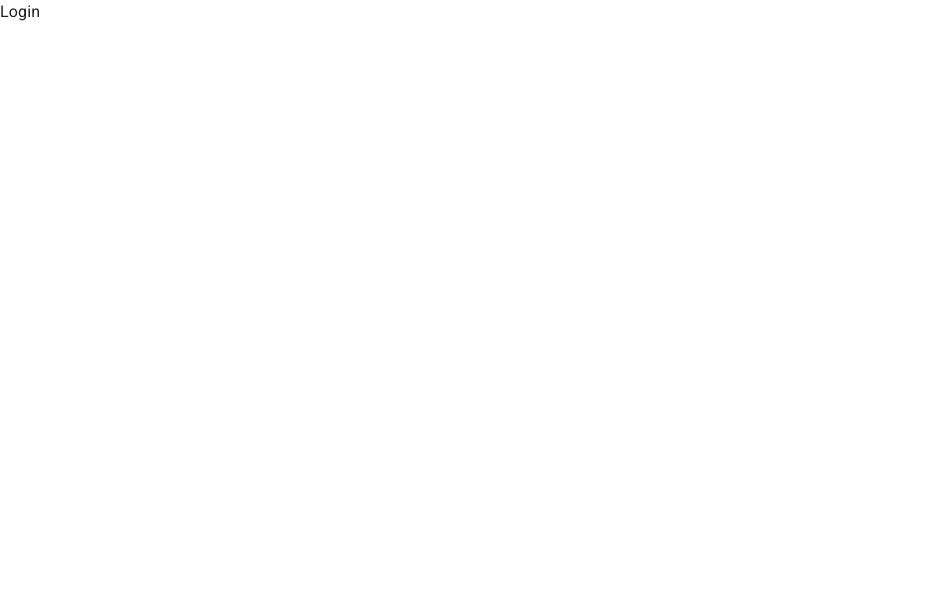
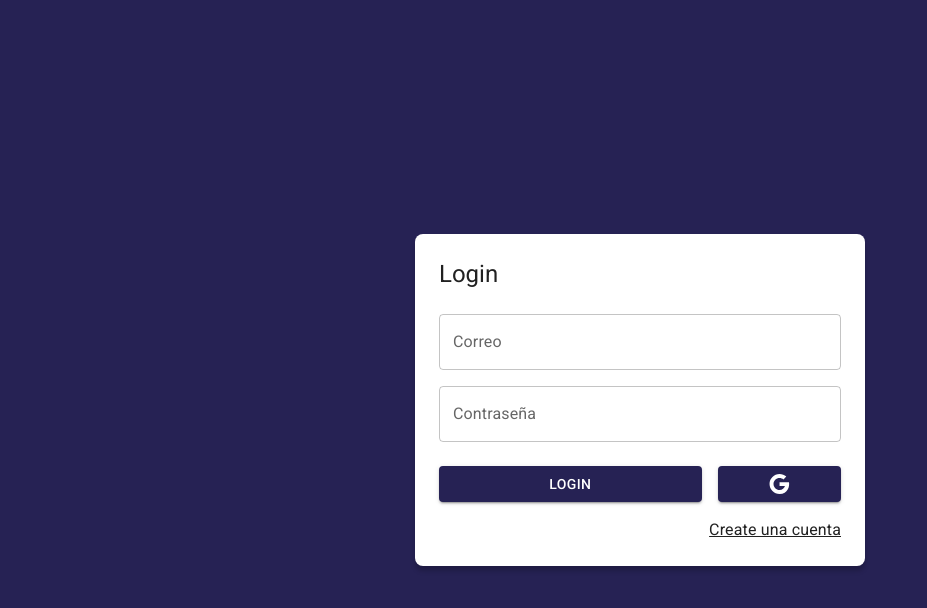
Before and after one commit to NachoBasilio/journal-app, a React (Vite) app: page /auth/login in a window 1280 px wide. Shown: the top 608 px of the page, without its empty margins (0-927 px from the left). Built offline with nearby package versions, Linux system fonts and the light colour scheme.

Commit message:
Terminado el login y register

```diff
--- /dev/null
+++ b/src/auth/layout/AuthLayout.jsx
@@ -0,0 +1,48 @@
+import { Grid, Typography } from "@mui/material";
+import PropTypes from 'prop-types';
+
+export default function AuthLayout({children, titulo = ""}) {
+  return (
+    <Grid
+    container
+    spacing={0}
+    direction="column"
+    alignItems="center"
+    justifyContent="center"
+    sx={
+      {
+        minHeight: '100vh',
+        backgroundColor: 'primary.main',
+        padding: 4
+
+
+      }
+    }
+    >
+        <Grid item
+        className="box-shadow"
+        xs={3}
+        sx={{
+            width:{md: 450},
+            backgroundColor: 'white',
+            padding: 3,
+            borderRadius: 2
+        }}
+    >
+        <Typography variant="h5"
+            sx={{
+            mb: 1
+            }}
+        >
+        {titulo}
+        </Typography>
+            {children}
+        </Grid>
+    </Grid>
+  )
+}
+
+AuthLayout.propTypes = {
+    children: PropTypes.node.isRequired,
+    titulo: PropTypes.string
+}
--- a/src/auth/pages/Login.jsx
+++ b/src/auth/pages/Login.jsx
@@ -1,5 +1,58 @@
+import {Link as RouterLink } from "react-router-dom";
+import { Google } from "@mui/icons-material";
+import { Grid, TextField, Button, Link } from "@mui/material";
+import AuthLayout from "../layout/AuthLayout";
+
+
 export default function Login() {
   return (
-    <div>Login</div>
+      <AuthLayout titulo="Login">
+        <form action="">
+          <Grid container
+          >
+            <Grid item xs={12} sx={{mt:2}}
+            >
+              <TextField
+                id=""
+                label="Correo"
+                type="email"
+                placeholder="Correo electronico"
+                fullWidth
+              />
+
+            </Grid>
+            <Grid item xs={12} sx={{mt:2}}
+            >
+              <TextField
+              id=""
+              label="Contraseña"
+              type="password"
+              placeholder="Contraseña"
+              fullWidth
+              />
+            </Grid>
+            <Grid container spacing={2} sx={{mb:2, mt:1}}>
+              <Grid item xs={12} sm={8} >
+                <Button variant="contained" fullWidth>
+                  Login
+                </Button>
+              </Grid>
+              <Grid item xs={12} sm={4}>
+                <Button variant="contained" fullWidth>
+                  <Google/>
+                </Button>
+              </Grid>
+            </Grid>
+              <Grid container direction="row" justifyContent="end">
+                <Link
+                component={RouterLink}
+                color="inherit"
+                to="/auth/register"
+                > Create una cuenta</Link>
+              </Grid>
+          </Grid>
+        </form>
+      </AuthLayout>
+
   )
 }
--- a/src/auth/pages/Registe.jsx
+++ b/src/auth/pages/Registe.jsx
@@ -1,6 +1,63 @@
+import {Link as RouterLink } from "react-router-dom";
+
+import { Grid, TextField, Button, Link } from "@mui/material";
+import AuthLayout from "../layout/AuthLayout";
+
 
 export default function Registe() {
   return (
-    <div>Registe</div>
+    <AuthLayout titulo="Registro">
+    <form action="">
+      <Grid container
+      >
+        <Grid item xs={12} sx={{mt:2}}
+        >
+          <TextField
+          id=""
+          label="Nombre"
+          type="text"
+          placeholder="Juan Perez"
+          fullWidth
+          />
+        </Grid>
+        <Grid item xs={12} sx={{mt:2}}
+        >
+          <TextField
+            id=""
+            label="Correo"
+            type="email"
+            placeholder="Correo electronico"
+            fullWidth
+          />
+
+        </Grid>
+        <Grid item xs={12} sx={{mt:2}}
+        >
+          <TextField
+          id=""
+          label="Contraseña"
+          type="password"
+          placeholder="Contraseña"
+          fullWidth
+          />
+        </Grid>
+        <Grid container spacing={2} sx={{mb:2, mt:1}}>
+          <Grid item xs={12} sm={12} >
+            <Button variant="contained" fullWidth>
+              Registrarme
+            </Button>
+          </Grid>
+
+        </Grid>
+          <Grid container direction="row" justifyContent="end">
+            <Link
+            component={RouterLink}
+            color="inherit"
+            to="/auth/login"
+            > ¿Ya tienes cuenta?</Link>
+          </Grid>
+      </Grid>
+    </form>
+  </AuthLayout>
   )
 }
--- a/src/styles.css
+++ b/src/styles.css
@@ -0,0 +1,3 @@
+.box-shadow{
+    box-shadow: 0 5px 5px rgba(0,0,0,0.2);
+}
```
